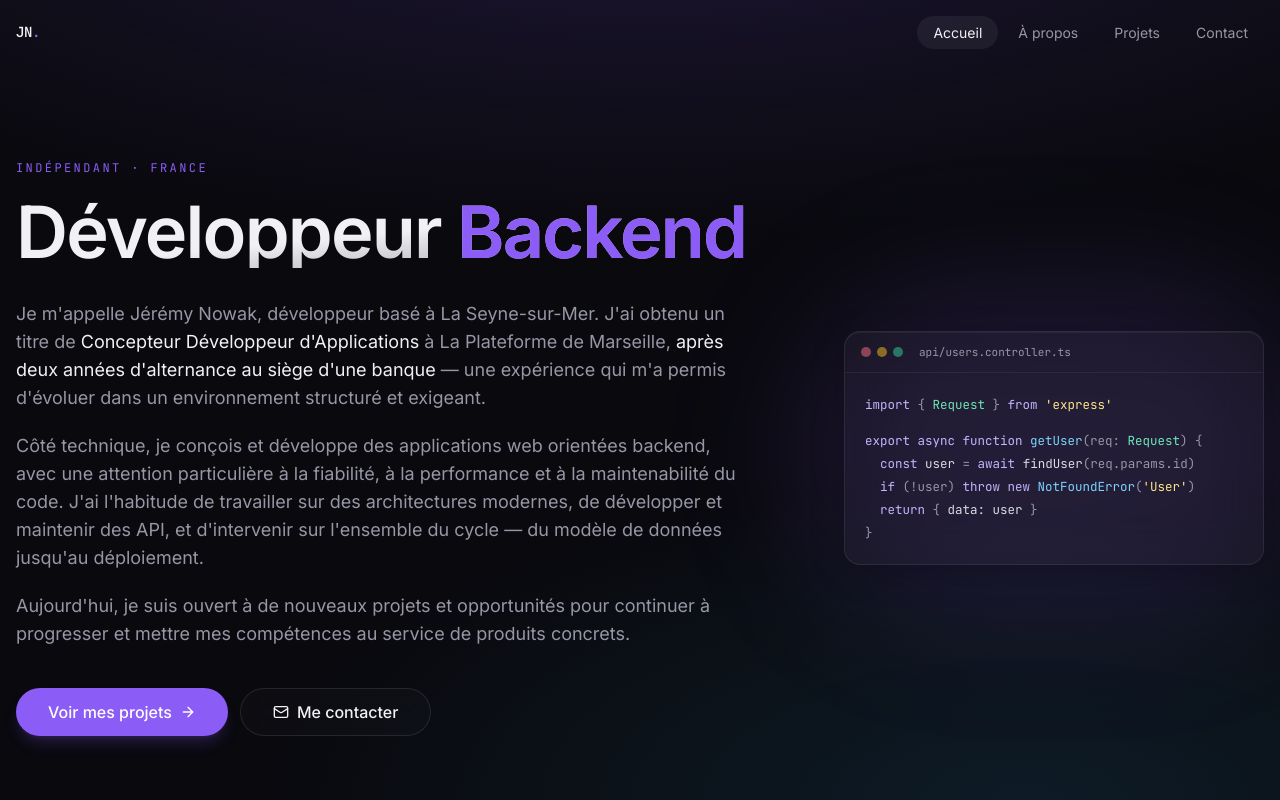
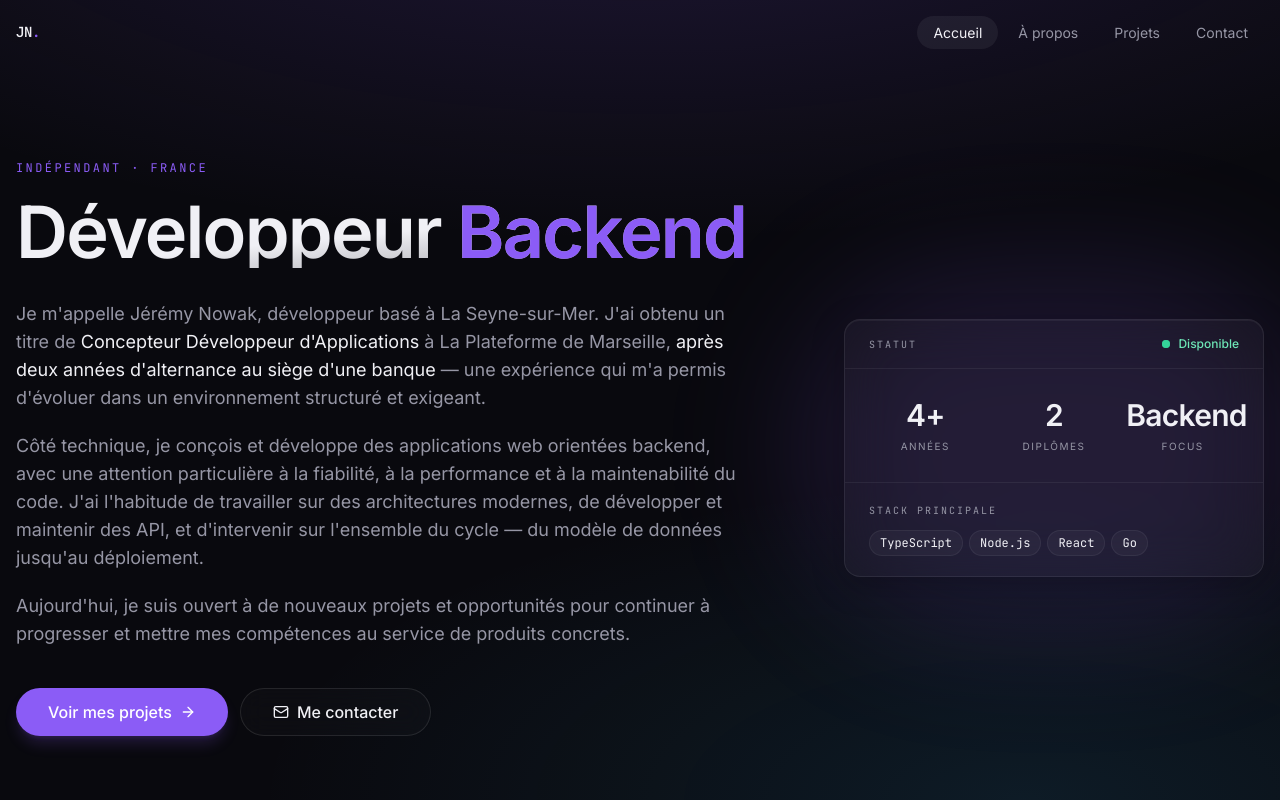
Before and after one commit to jeremy-nowak-pro/Portfolio, a Next.js app: page / in a window 1280 px wide. Shown: the top 800 px of the page. Built offline with nearby package versions, Linux system fonts and the light colour scheme.

Commit message:
feat(hero): replace code card with stats card · fix(about): immediate sticky

```diff
--- a/app/about/page.tsx
+++ b/app/about/page.tsx
@@ -118,7 +118,7 @@ export default function AboutPage() {
     <div className="container pt-32 sm:pt-40 pb-16">
       <div className="grid grid-cols-1 lg:grid-cols-3 gap-10 lg:gap-16">
         <FadeIn className="lg:col-span-1">
-          <GlassCard padding="none" className="overflow-hidden lg:sticky lg:top-24">
+          <GlassCard padding="none" className="overflow-hidden lg:sticky lg:top-40">
             <div className="relative aspect-square">
               <Image
                 src="/images/profile.jpeg"
--- a/components/home/HeroVisual.tsx
+++ b/components/home/HeroVisual.tsx
@@ -3,13 +3,28 @@
 import { motion } from "framer-motion";
 
 /**
- * Visuel de droite du Hero — mock d'un éditeur de code en glassmorphism.
+ * Visuel de droite du Hero — fiche-stats glassmorphism.
+ *
+ * Trois sections logiques :
+ *  1. Header : libellé "Statut" + indicateur disponibilité (dot vert qui pulse).
+ *  2. Stats : 3 chiffres-clés (expérience, diplômes, domaine).
+ *  3. Footer : stack principale en chips.
+ *
  * Choix design :
- *  - Pas d'animation en boucle (sobriété demandée).
- *  - Une seule entrée discrète (fade + slide depuis la droite).
- *  - Halo violet diffus en arrière-plan pour ancrer la carte dans le thème.
- *  - Coloration syntaxique inline avec les tons accent du site (violet / emerald / sky / amber).
+ *  - Aucune animation en boucle continue (sobre), sauf le ping discret du dot
+ *    de disponibilité — il suggère "live" sans être distrayant.
+ *  - Halo violet diffus en arrière-plan pour intégrer la carte au thème.
+ *  - Lecture verticale : le visiteur peut absorber l'info en moins d'une seconde.
  */
+
+const stats = [
+  { value: "4+", label: "Années" },
+  { value: "2", label: "Diplômes" },
+  { value: "Backend", label: "Focus" },
+];
+
+const stack = ["TypeScript", "Node.js", "React", "Go"];
+
 export function HeroVisual() {
   return (
     <motion.div
@@ -17,82 +32,62 @@ export function HeroVisual() {
       animate={{ opacity: 1, x: 0 }}
       transition={{ duration: 0.8, delay: 0.5, ease: [0.22, 1, 0.36, 1] }}
       className="relative w-full"
-      aria-hidden
     >
-      {/* Halo violet diffus derrière la carte */}
+      {/* Halo violet diffus en arrière-plan */}
       <div
         className="absolute -inset-12 bg-accent/15 blur-3xl rounded-full -z-10"
         aria-hidden
       />
 
-      {/* Carte glassmorphism */}
       <div className="glass rounded-2xl overflow-hidden">
-        {/* En-tête type IDE : 3 ronds + nom de fichier */}
-        <div className="flex items-center gap-2 px-4 py-3 border-b border-white/[0.06]">
-          <div className="flex gap-1.5">
-            <span className="h-2.5 w-2.5 rounded-full bg-rose-400/50" />
-            <span className="h-2.5 w-2.5 rounded-full bg-amber-400/50" />
-            <span className="h-2.5 w-2.5 rounded-full bg-emerald-400/50" />
-          </div>
-          <span className="ml-2 font-mono text-[11px] text-muted">
-            api/users.controller.ts
+        {/* Header — libellé + status */}
+        <div className="flex items-center justify-between px-6 py-4 border-b border-white/[0.06]">
+          <span className="font-mono text-[10px] uppercase tracking-[0.2em] text-muted">
+            Statut
+          </span>
+          <span
+            className="inline-flex items-center gap-2 text-xs"
+            aria-label="Disponible pour de nouveaux projets"
+          >
+            {/* Dot vert avec ping subtil */}
+            <span className="relative flex h-2 w-2" aria-hidden>
+              <span className="absolute inline-flex h-full w-full rounded-full bg-emerald-400 opacity-75 animate-ping" />
+              <span className="relative inline-flex h-2 w-2 rounded-full bg-emerald-400" />
+            </span>
+            <span className="text-emerald-300 font-medium">Disponible</span>
           </span>
         </div>
 
-        {/* Snippet stylisé — backend TypeScript classique */}
-        <pre className="px-5 py-5 font-mono text-[12.5px] leading-[1.85] text-foreground/90 overflow-hidden">
-          <code>
-            <div>
-              <span className="text-violet-300">import</span>
-              <span className="text-muted">{" { "}</span>
-              <span className="text-emerald-300">Request</span>
-              <span className="text-muted">{" } "}</span>
-              <span className="text-violet-300">from</span>{" "}
-              <span className="text-amber-200">{"'express'"}</span>
+        {/* Stats — 3 colonnes */}
+        <div className="grid grid-cols-3 px-6 py-7 gap-4">
+          {stats.map((stat) => (
+            <div key={stat.label} className="text-center">
+              <div className="text-2xl sm:text-3xl font-semibold tracking-tight text-foreground">
+                {stat.value}
+              </div>
+              <div className="mt-1.5 text-[10px] uppercase tracking-[0.15em] text-muted">
+                {stat.label}
+              </div>
             </div>
+          ))}
+        </div>
 
-            <div className="h-3" aria-hidden />
-
-            <div>
-              <span className="text-violet-300">export async function</span>{" "}
-              <span className="text-sky-300">getUser</span>
-              <span className="text-muted">(req: </span>
-              <span className="text-emerald-300">Request</span>
-              <span className="text-muted">) {"{"}</span>
-            </div>
-
-            <div>
-              <span className="text-muted">{"  "}</span>
-              <span className="text-violet-300">const</span> user{" "}
-              <span className="text-muted">=</span>{" "}
-              <span className="text-violet-300">await</span>{" "}
-              <span>findUser</span>
-              <span className="text-muted">(req.params.id)</span>
-            </div>
-
-            <div>
-              <span className="text-muted">{"  "}</span>
-              <span className="text-violet-300">if</span>
-              <span className="text-muted"> (!user) </span>
-              <span className="text-violet-300">throw new</span>{" "}
-              <span className="text-sky-300">NotFoundError</span>
-              <span className="text-muted">(</span>
-              <span className="text-amber-200">{"'User'"}</span>
-              <span className="text-muted">)</span>
-            </div>
-
-            <div>
-              <span className="text-muted">{"  "}</span>
-              <span className="text-violet-300">return</span>
-              <span className="text-muted">{" { "}</span>data: user
-              <span className="text-muted">{" }"}</span>
-            </div>
-
-            <div>
-              <span className="text-muted">{"}"}</span>
-            </div>
-          </code>
-        </pre>
+        {/* Footer — stack principale */}
+        <div className="px-6 py-5 border-t border-white/[0.06]">
+          <p className="font-mono text-[10px] uppercase tracking-[0.2em] text-muted mb-3">
+            Stack principale
+          </p>
+          <div className="flex flex-wrap gap-1.5">
+            {stack.map((tech) => (
+              <span
+                key={tech}
+                className="px-2.5 py-1 text-xs font-mono rounded-full bg-white/[0.04] border border-white/[0.06]"
+              >
+                {tech}
+              </span>
+            ))}
+          </div>
+        </div>
       </div>
     </motion.div>
   );
```
Also changed, not shown: 1 other file (tests, documents, lock files or other folders).
